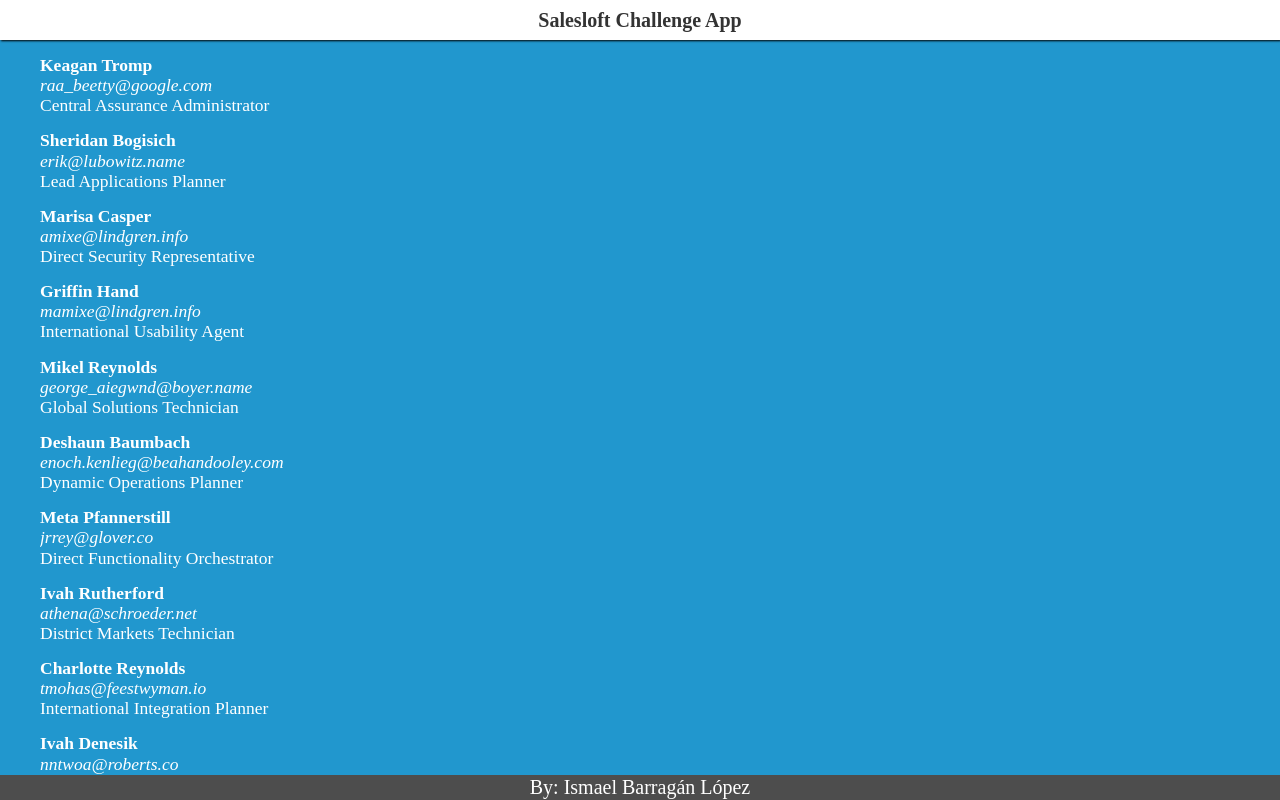
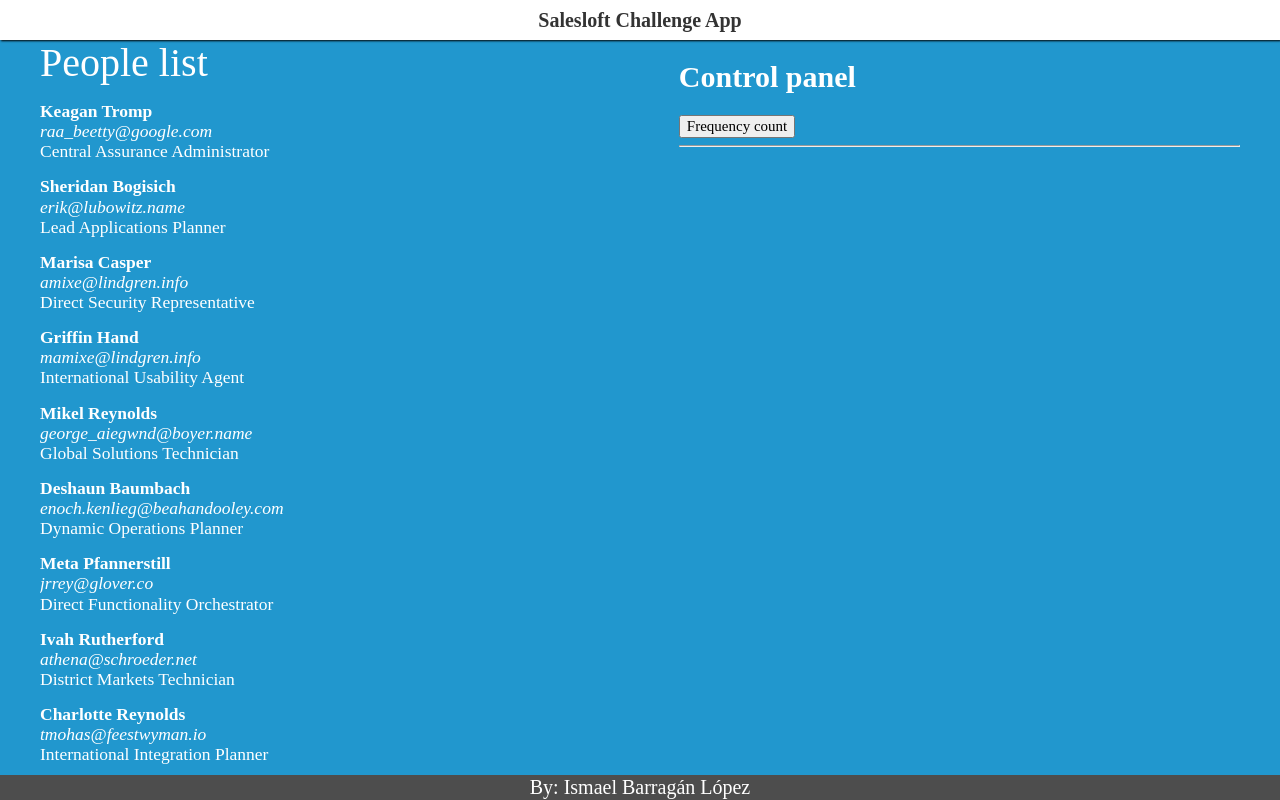
Before and after one commit to izambl/sl-exercise, a React app: page / in a window 1280 px wide. Built offline with nearby package versions, Linux system fonts and the light colour scheme.

Commit message:
Add Control component

```diff
--- /dev/null
+++ b/src/components/app/Control/index.jsx
@@ -0,0 +1,71 @@
+import React, { Component } from 'react';
+import PropTypes from 'prop-types';
+import { connect } from 'react-redux';
+
+import './index.scss';
+
+class Control extends Component {
+  constructor(props) {
+    super(props);
+
+    this.state = { counts: {} };
+
+    this.generateCount = this.generateCount.bind(this);
+    this.renderCounts = this.renderCounts.bind(this);
+  }
+
+  /**
+   * Generates a new count of people's email unique characters
+   *
+   * @TODO This function could take too long if a lot of peole are loaded
+   *       Refactor to use webworkers
+   */
+  generateCount() {
+    const { people } = this.props;
+    const counts = {};
+
+    people.forEach((person) => {
+      const email = [...person.email_address];
+
+      email.forEach((character) => {
+        // Add 1 to character counts, if it doesn't exists then starts with 0
+        counts[character] = (counts[character] || 0) + 1;
+      });
+    });
+
+    this.setState({ counts });
+  }
+
+  renderCounts() {
+    const { counts } = this.state;
+    const characters = Object.keys(counts); // Gets all unique characters
+
+    characters.sort((a, b) => (counts[b] - counts[a])); // Sorts characters based on their frequency
+
+    return characters.map(character => (
+      <div className="character-frequency" key={character}>
+        <span className="character">{character}</span>
+        <span className="frequency">{counts[character]}</span>
+      </div>
+    ));
+  }
+
+  render() {
+    return (
+      <section className="control">
+        <header><h1>Control panel</h1></header>
+        <button type="button" onClick={this.generateCount}>Frequency count </button>
+        <hr />
+        {this.renderCounts()}
+      </section>
+    );
+  }
+}
+
+Control.propTypes = {
+  people: PropTypes.arrayOf(PropTypes.object).isRequired,
+};
+
+const mapStateToProps = state => ({ people: state.people.people });
+
+export default connect(mapStateToProps)(Control);
--- /dev/null
+++ b/src/components/app/Control/index.scss
@@ -0,0 +1,13 @@
+.control {
+  font-size: 1.5rem;
+  overflow: auto;
+  flex: 1 1 auto;
+
+  .character-frequency {
+    .character {
+      display: inline-block;
+      width: 2em;
+      font-weight: bold;
+    }
+  }
+}
--- a/src/components/app/People/index.jsx
+++ b/src/components/app/People/index.jsx
@@ -10,7 +10,7 @@ import './index.scss';
 
 export class People extends Component {
   static renderLoading() {
-    return <p>Loading people...</p>
+    return <p>Loading people...</p>;
   }
 
   componentDidMount() {
@@ -44,9 +44,12 @@ export class People extends Component {
     }
 
     return (
-      <ul className="person-list">
-        {people.map(person => <Person key={person.id} {...person} />)}
-      </ul>
+      <section className="people">
+        <header>People list</header>
+        <ul>
+          {people.map(person => <Person key={person.id} {...person} />)}
+        </ul>
+      </section>
     );
   }
 }
--- a/src/components/app/People/index.scss
+++ b/src/components/app/People/index.scss
@@ -1,9 +1,16 @@
-.person-list {
-  margin: 0;
-  padding: 0;
-  list-style: none;
-  li {
+.people {
+  overflow: auto;
+  flex: 1 1 auto;
+  header {
+    font-size: 4rem;
+  }
+  ul {
     margin: 0;
     padding: 0;
+    list-style: none;
+    li {
+      margin: 0;
+      padding: 0;
+    }
   }
 }
--- a/src/components/layout/Main/index.jsx
+++ b/src/components/layout/Main/index.jsx
@@ -3,11 +3,13 @@ import React from 'react';
 import './index.scss';
 
 import PeopleComponent from '../../app/People';
+import ControlComponent from '../../app/Control';
 
 function Main() {
   return (
     <main className="container">
       <PeopleComponent />
+      <ControlComponent />
     </main>
   );
 }
--- a/src/components/layout/Main/index.scss
+++ b/src/components/layout/Main/index.scss
@@ -2,7 +2,9 @@
 
 main {
   display: flex;
+  position: relative;
   flex-flow: row nowrap;
+  align-content: stretch;
   flex: 1 1 auto;
   background-color: $color-bg-main;
   overflow: auto;
```
